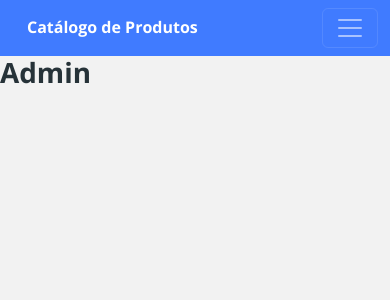
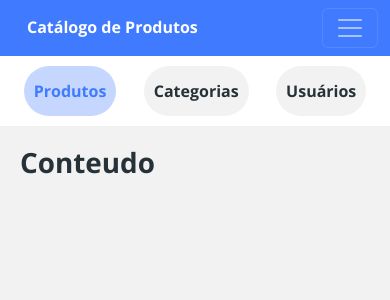
Before and after one commit to MarceloMachadoxD/CatalogoDeProdutos, a React (Create React App) app in the folder frontend/catalogodeprodutos/: page /admin in a window 390 px wide. Shown: the top 300 px of the page. Built offline with nearby package versions, Linux system fonts and the light colour scheme.

Commit message:
Admin Navbar layout mobile

```diff
--- /dev/null
+++ b/frontend/catalogodeprodutos/src/pages/Admin/Navbar/index.tsx
@@ -0,0 +1,28 @@
+import './styles.css';
+
+const Navbar = () => {
+  return (
+    <>
+      <nav className="admin-nav-container">
+        <ul>
+          <li>
+            <a href="" className="admin-nav-item active">
+              <p>Produtos</p>
+            </a>
+          </li>
+          <li>
+            <a href="" className="admin-nav-item">
+              <p>Categorias</p>
+            </a>
+          </li>
+          <li>
+            <a href="" className="admin-nav-item">
+              <p>Usuários</p>
+            </a>
+          </li>
+        </ul>
+      </nav>
+    </>
+  );
+};
+export default Navbar;
--- /dev/null
+++ b/frontend/catalogodeprodutos/src/pages/Admin/Navbar/styles.css
@@ -0,0 +1,41 @@
+ul {
+  display: flex;
+  justify-content: space-around;
+  list-style-type: none;
+  padding: 0;
+  margin: 0;
+}
+
+p {
+  margin-bottom: 0;
+}
+
+.admin-nav-container {
+  padding: 10px;
+  background-color: white;
+}
+
+.admin-nav-item {
+    display: flex;
+    font-size: 16px;
+    font-weight: bold;
+    padding: 0px 10px;
+    justify-content: center;
+    align-items: center;
+    height: 50px;
+    background-color: #F2F2F2;
+    border-radius: 100px;
+}
+
+.admin-nav-item.active {
+    color: #407BFF;
+    display: flex;
+    font-size: 16px;
+    font-weight: bold;
+    padding: 0px 10px;
+    justify-content: center;
+    align-items: center;
+    height: 50px;
+    background: rgba(64, 123, 255, 0.3);
+    border-radius: 100px;
+}
--- a/frontend/catalogodeprodutos/src/pages/Admin/index.tsx
+++ b/frontend/catalogodeprodutos/src/pages/Admin/index.tsx
@@ -1,7 +1,15 @@
+import './styles.css';
+import Navbar from './Navbar';
+
 function Admin() {
   return (
     <>
-      <h1>Admin</h1>
+      <div className="admin-container">
+        <Navbar />
+        <div className="admin-content">
+          <h1>Conteudo</h1>
+        </div>
+      </div>
     </>
   );
 }
--- /dev/null
+++ b/frontend/catalogodeprodutos/src/pages/Admin/styles.css
@@ -0,0 +1,18 @@
+.admin-container {
+  display: flex;
+  flex-direction: column;
+}
+
+.admin-content {
+  padding: 20px;
+}
+
+@media (min-width: 1200px) {
+  .admin-container {
+    display: flex;
+    flex-direction: row;
+  }
+  .admin-content {
+    flex: 1;
+  }
+}
```
